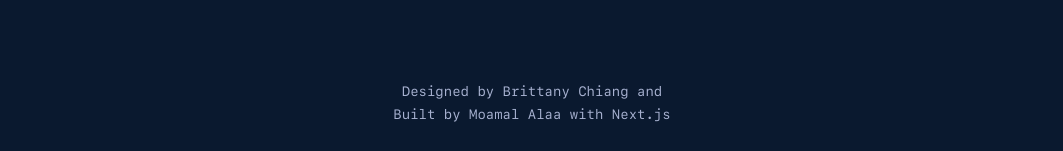
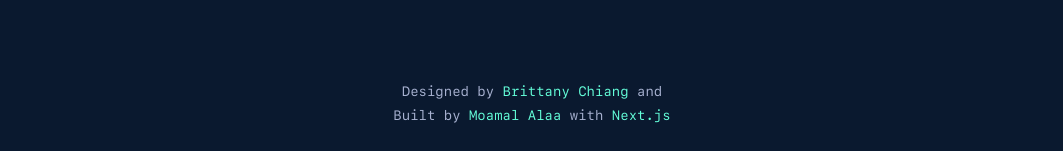
Before and after one commit to Moamal-2000/moamal-alaa, a Next.js app: page / in a window 1280 px wide. Shown: the part 4344-4495 px from the top of the page, without its empty margins (108-1171 px from the left). Built offline with nearby package versions, Linux system fonts and the light colour scheme.

Commit message:
update: footer to use AnchorLink components for credits

```diff
--- a/src/components/Footer/Footer.jsx
+++ b/src/components/Footer/Footer.jsx
@@ -1,3 +1,4 @@
+import AnchorLink from "../Shared/AnchorLink/AnchorLink";
 import s from "./Footer.module.scss";
 import InLineSocialMedia from "./InLineSocialMedia/InLineSocialMedia";
 
@@ -6,7 +7,30 @@ const Footer = () => {
     <footer className={s.footer}>
       <InLineSocialMedia />
       <p className={s.copyRights}>
-        Designed by Brittany Chiang and Built by Moamal Alaa with Next.js
+        Designed by{" "}
+        <AnchorLink
+          href="https://www.linkedin.com/in/bchiang7"
+          target="_blank"
+          rel="noopener noreferrer"
+        >
+          Brittany Chiang
+        </AnchorLink>{" "}
+        and Built by{" "}
+        <AnchorLink
+          href="https://www.linkedin.com/in/moamal-alaa/"
+          target="_blank"
+          rel="noopener noreferrer"
+        >
+          Moamal Alaa
+        </AnchorLink>{" "}
+        with{" "}
+        <AnchorLink
+          href="https://nextjs.org/"
+          target="_blank"
+          rel="noopener noreferrer"
+        >
+          Next.js
+        </AnchorLink>
       </p>
     </footer>
   );
```
